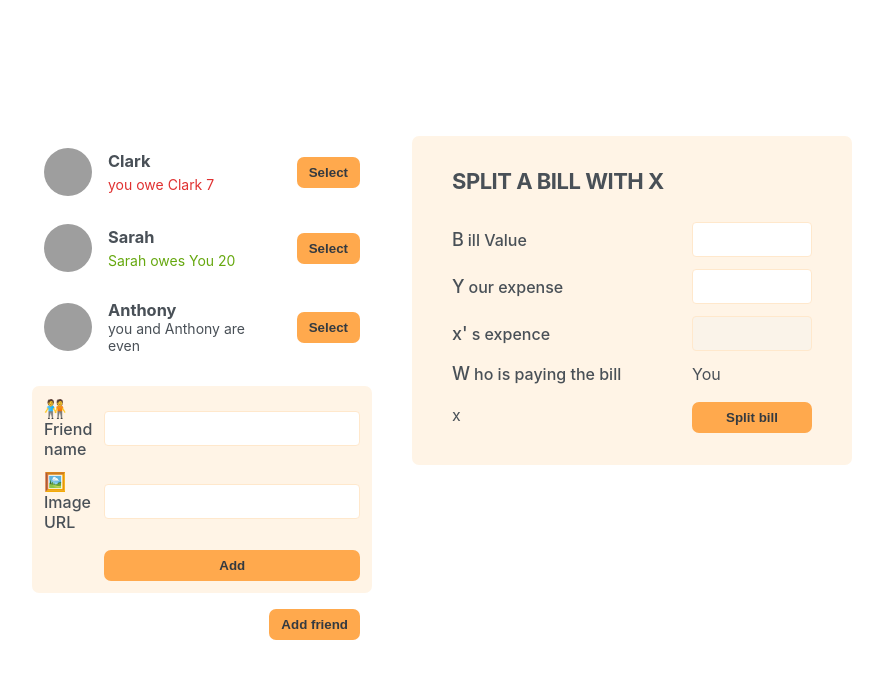
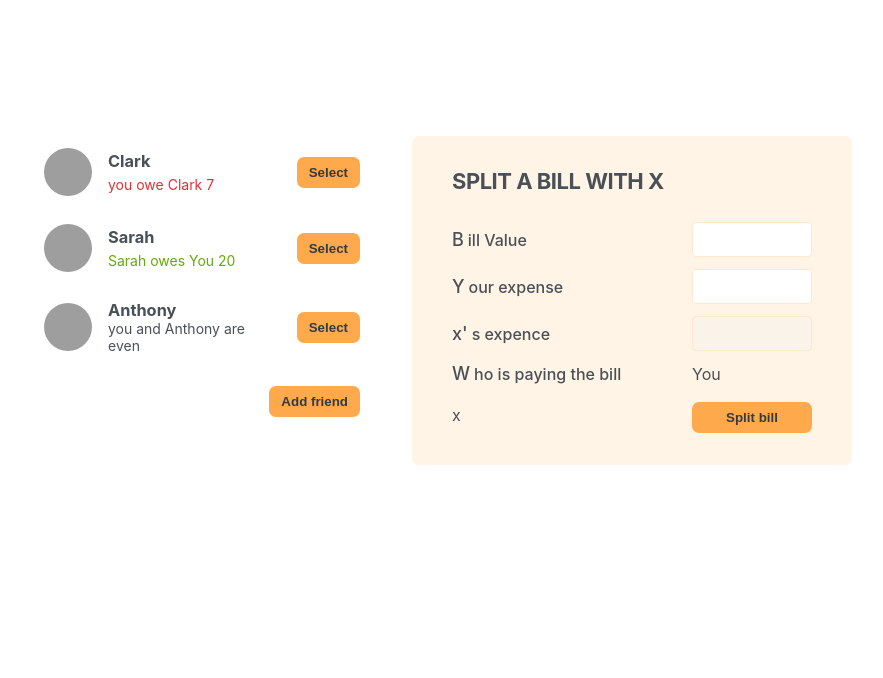
Before and after one commit to Macmilan24/Eat-n-split, a React (Create React App) app: page / in a window 1280 px wide. Shown: the top 678 px of the page, without its empty margins (198-1081 px from the left). Built offline with nearby package versions, Linux system fonts and the light colour scheme; grey boxes are pictures that could not be loaded.

Commit message:
started to make add friend dynamic

```diff
--- a/src/App.js
+++ b/src/App.js
@@ -1,3 +1,5 @@
+import { useState } from "react";
+
 const initialFriends = [
   {
     id: 118836,
@@ -20,11 +22,13 @@ const initialFriends = [
 ];
 
 export default function App() {
+  const [showAddFriend, setShowAddFriend] = useState(false);
   return (
     <div className="app">
       <div className="sidebar">
         <FriendsList />
-        <FormAddFriend />
+
+        {showAddFriend && <FormAddFriend />}
         <Button>Add friend</Button>
       </div>
       <FormSplitBill />
```
